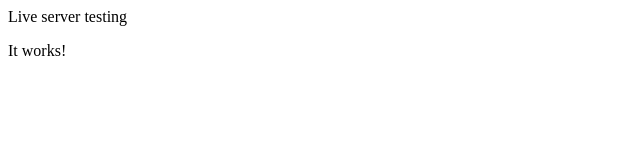
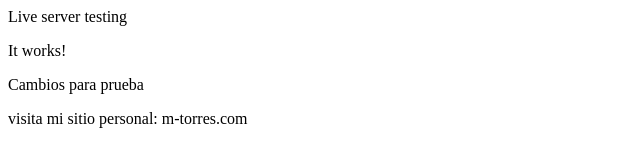
Before and after one commit to Emeiv/proyectoDemoCursoPrework, a plain HTML site: page index.html in a window 1280 px wide. Shown: the whole page, without its empty margins (0-640 px from the left). Drawn offline with Linux system fonts and the light colour scheme.

Commit message:
Commit de prueba con actualización a sitio web.

```diff
--- a/index.html
+++ b/index.html
@@ -9,6 +9,8 @@
 <body>
     <article>Live server testing</article>
     <p>It works!</p>
+    <p>Cambios para prueba</p>
+    <p>visita mi sitio personal: m-torres.com</p>
 
 </body>
 </html>
```
